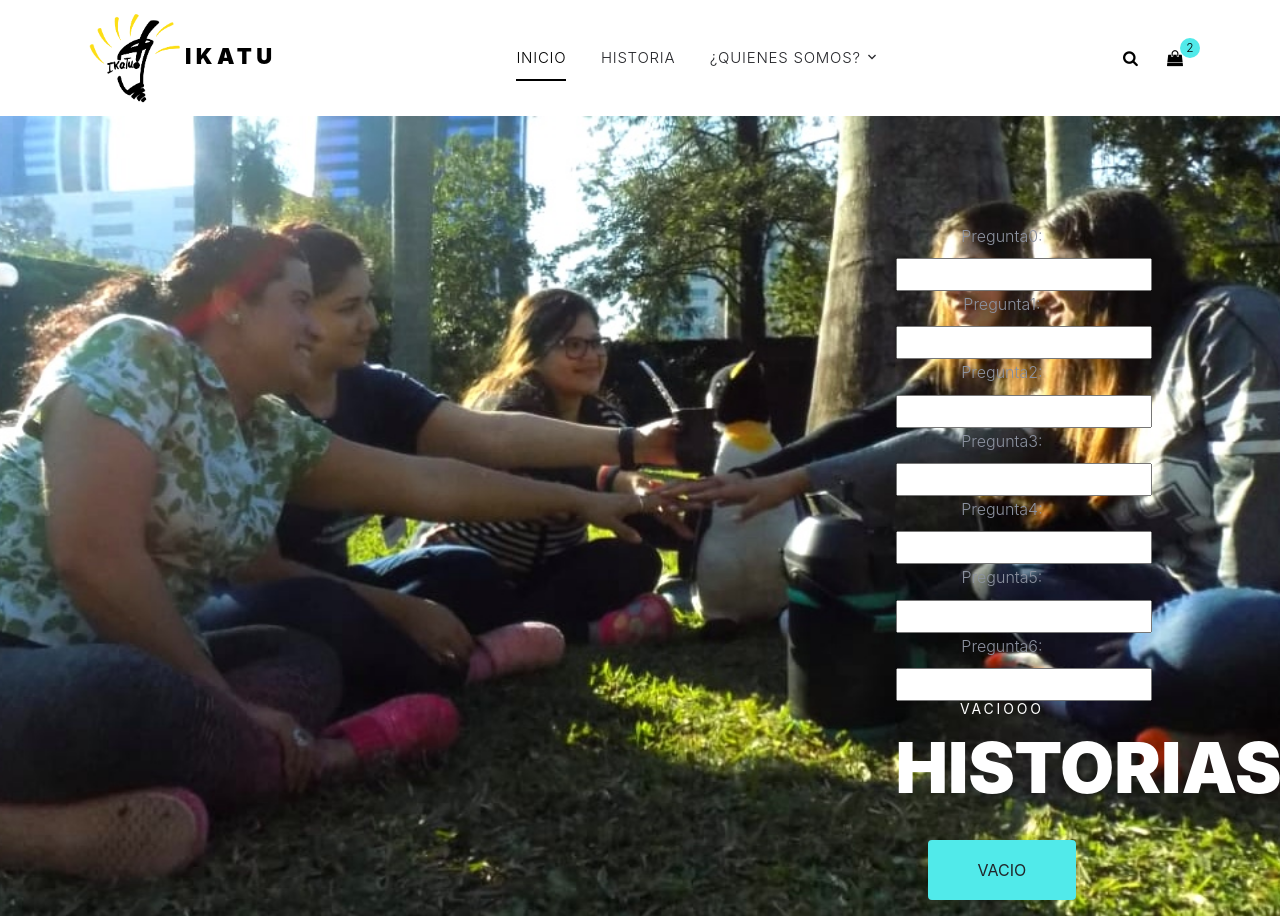
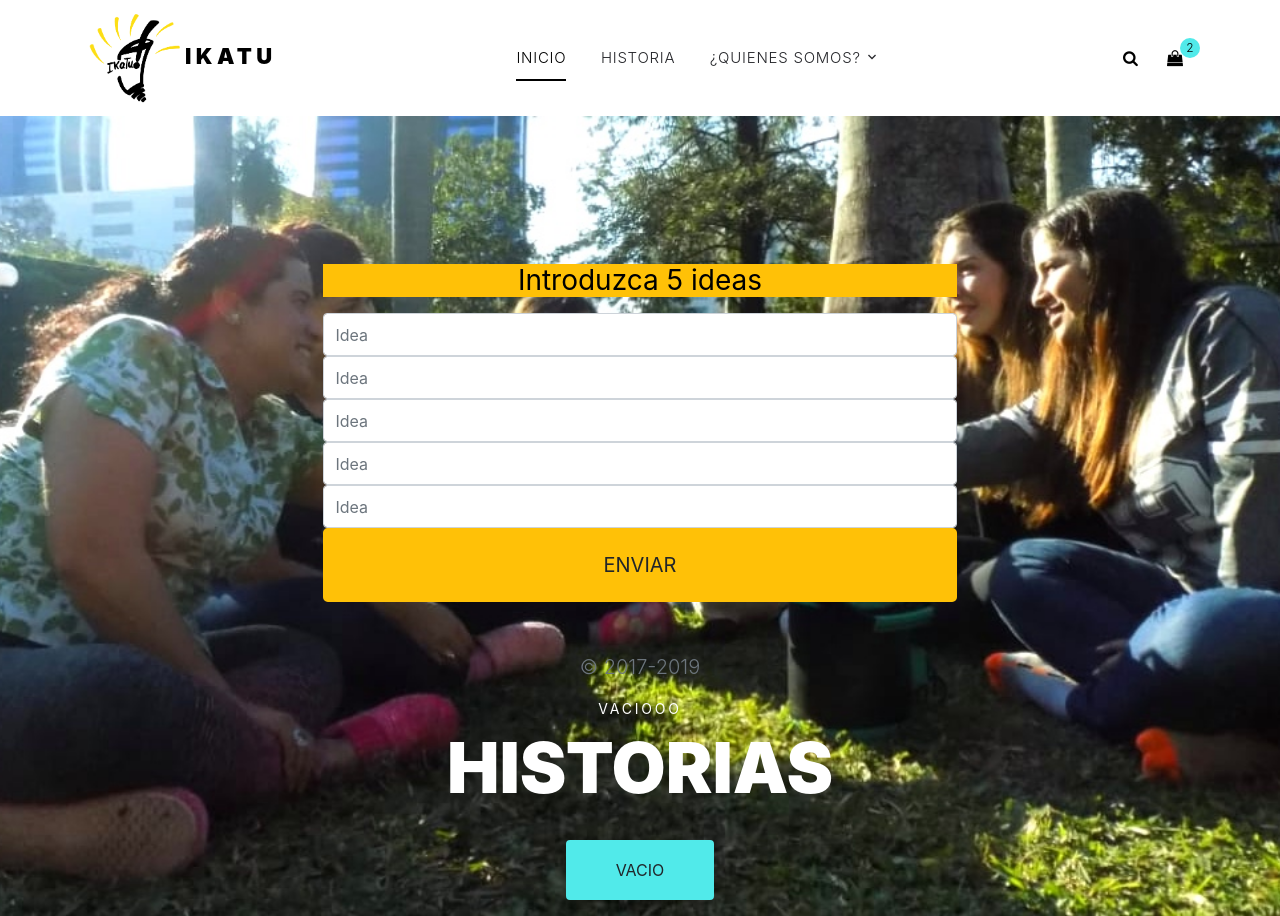
Before and after one commit to Sirley13/proyectoempboot, a Django app: page /pag3 in a window 1280 px wide. Run offline with Django 3.2, Linux system fonts and the light colour scheme; some libraries are stand-ins or nearby versions; some web fonts are replaced.

Commit message:
modifique pag3, pag4, views, urls

```diff
--- a/pendientes/templates/pag3.html
+++ b/pendientes/templates/pag3.html
@@ -75,40 +75,25 @@
 
     <div class="site-blocks-cover" style="background-image: url({% static "images/imagen1.jpeg" %});" >
       <div class="container">
-        <div class="row" style="float:right">
+        <div class="row">
           <div class="col-lg-7 mx-auto order-lg-2 align-self-end">
             <div class="site-block-cover-content text-center">
-                <form action="/my-handling-form-page" method="post">
-                <div>
-                  <label for="pregunta0">Pregunta0:</label>
-                  <input tipe="text" id="pregunta0"/>
-
-                  <div>
-                      <label for="pregunta1">Pregunta1:</label>
-                      <input tipe="text" id="pregunta1"/>
-
-                      <div>
-                          <label for="pregunta2">Pregunta2:</label>
-                          <input tipe="text" id="pregunta2"/>
-
-                          <div>
-                              <label for="pregunta3">Pregunta3:</label>
-                              <input tipe="text" id="pregunta3"/>
-
-                              <div>
-                                  <label for="pregunta4">Pregunta4:</label>
-                                  <input tipe="text" id="pregunta4"/>
-
-                                  <div>
-                                      <label for="pregunta5">Pregunta5:</label>
-                                      <input tipe="text" id="pregunta5"/>
-
-                                      <div>
-                                          <label for="pregunta6">Pregunta6:</label>
-                                          <input tipe="text" id="pregunta6"/>
+                <form action='/pag4' class="form-signin" method="POST">
+                  {% csrf_token %}
+                  <h5 class="h3 mb-3 font-weight-normal" style="color: black;background-color:#ffc107">Introduzca 5 ideas</h5>
+                  <label for="idea1" class="sr-only">Idea 1</label>
+                  <input type="text" id="idea1" class="form-control" placeholder="Idea" required name="idea1">
+                  <label for="idea2" class="sr-only">Idea 2</label>
+                  <input type="text" id="idea2" class="form-control" placeholder="Idea" required name="idea2">
+                  <label for="idea3" class="sr-only">Idea 3</label>
+                  <input type="text" id="idea3" class="form-control" placeholder="Idea" required name="idea3">
+                  <label for="idea4" class="sr-only">Idea 4</label>
+                  <input type="text" id="idea4" class="form-control" placeholder="Idea" required name="idea4">
+                  <label for="idea5" class="sr-only">Idea 5</label>
+                  <input type="text" id="idea5" class="form-control" placeholder="Idea" required name="idea5">
+                  <button class="btn btn-lg btn-warning btn-block" type="submit">Enviar</button>
+                  <p class="mt-5 mb-3 text-muted">&copy; 2017-2019</p>
                 </form>
-
-
 
 
 
--- a/pendientes/views.py
+++ b/pendientes/views.py
@@ -30,10 +30,25 @@ def inform(request):
 
 def pagina2(request):
     return render(request, 'pag2.html')
-
-
+datos={}
 def pagina3(request):
+    data=request.POST.copy()
+    nombre=data.get('nombre')
+    datos['nombre']=nombre
+    email=data.get('email')
+    datos['email']=email
+    telefono=data.get('telefono')
+    datos['telefono']=telefono
+    preguntas=Pregunta.objects.all()
     return render(request, 'pag3.html')
 
 def pagina4(request):
-    return render(request, 'pag4.html')
+    ideas=[]
+    data=request.POST.copy()
+    ideas.append(data.get('idea1'))
+    ideas.append(data.get('idea2'))
+    ideas.append(data.get('idea3'))
+    ideas.append(data.get('idea4'))
+    ideas.append(data.get('idea5'))
+    print(ideas)
+    return render(request, 'pag4.html', {'ideas':ideas})
--- a/todolist/urls.py
+++ b/todolist/urls.py
@@ -23,7 +23,8 @@ urlpatterns = [
     path('', views.index, name='index'), #Creamos la ruta raiz '' y la enlazamos con nuestra vista index del archivo views.py
     path("pag2", views.pagina2),
     path("pag3", views.pagina3),
-    path("pag4", views.pagina4)
+    path("pag4", views.pagina4),
+    path("encuesta", views.encuesta),
 
 
     # path("tareas", views.tarea),
```
Also changed, not shown: pendientes/templates/pag4.html (+15 -17 lines).
